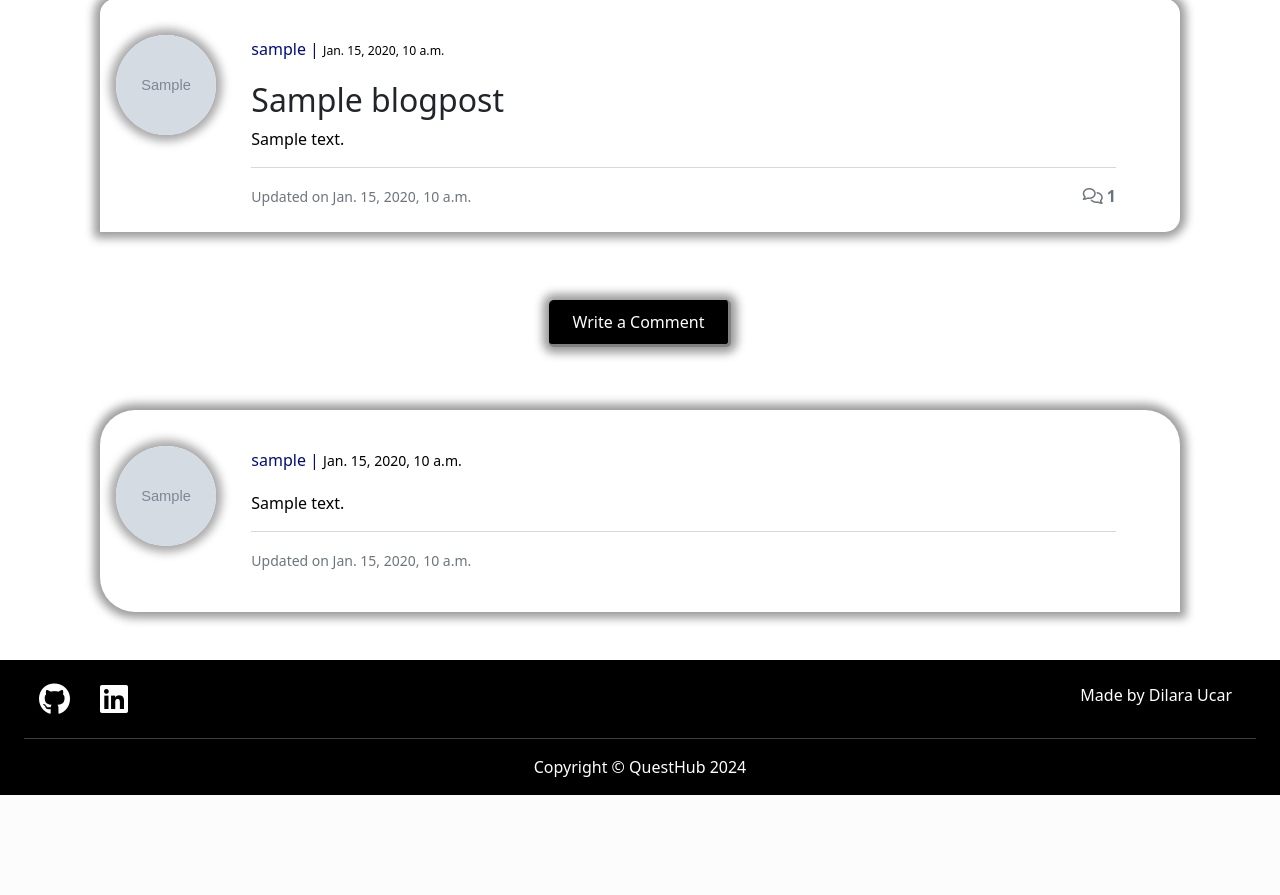
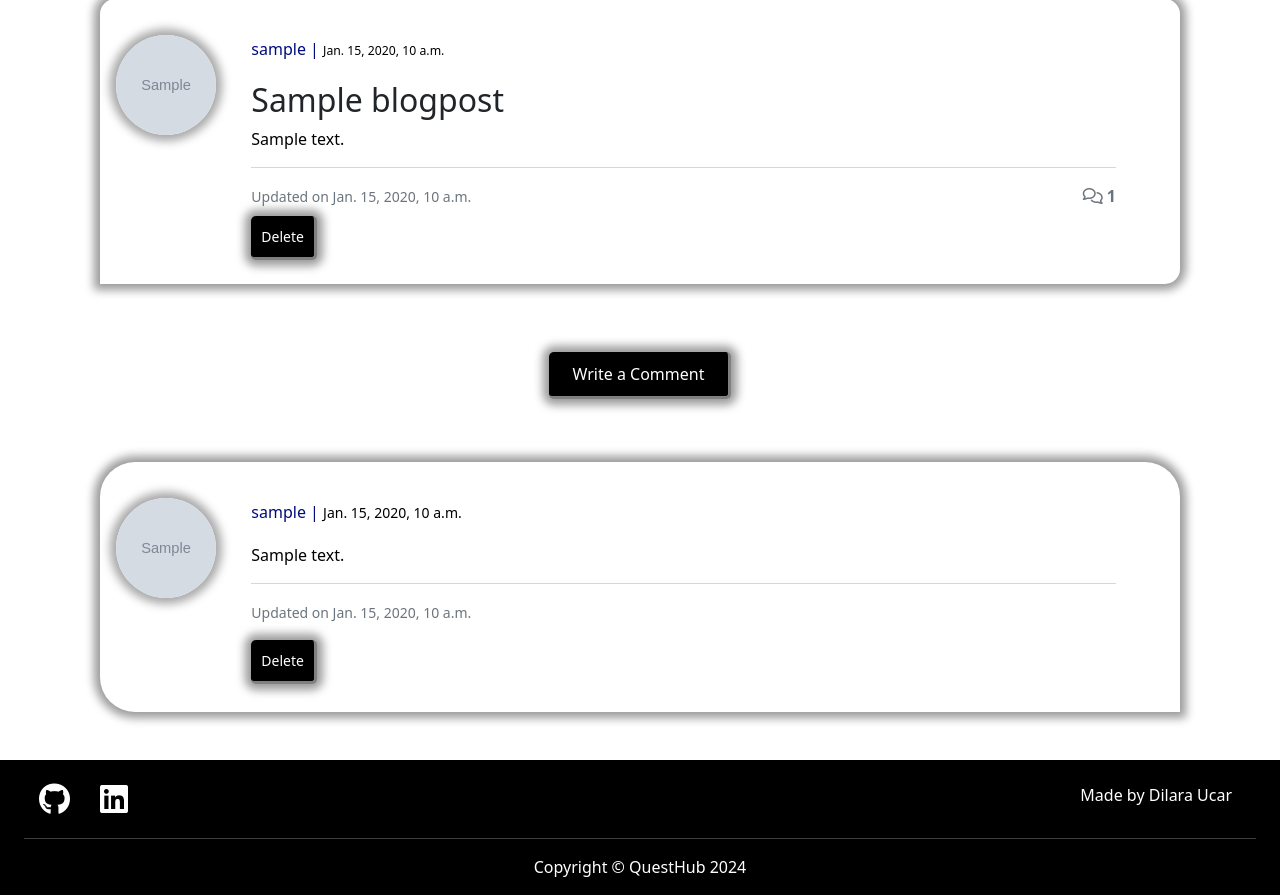
Before and after one commit to DilaraUcar/django-portfolio-project, a Django app: a page that uses templates/base.html in a window 1280 px wide. Shown: the part 219-1114 px from the top of the page. Before the commit the page ends 1014 px from the top, so only its background shows below. Run offline with Django 4.2, Linux system fonts and the light colour scheme; a user stored in the database is signed in; tables that the repository leaves empty hold one stand-in row (values such as "Sample post"); grey boxes marked "Sample" are stand-in pictures; some libraries are stand-ins or nearby versions; some web fonts are replaced.

Commit message:
Added post and comment delete functionality

```diff
--- a/hello_world/templates/hello_world/post_detail.html
+++ b/hello_world/templates/hello_world/post_detail.html
@@ -23,7 +23,8 @@
                     <div class="col-sm-10 col-lg-11 px-3 px-lg-5">
                         <!-- Title, author, time of post -->
                         <p class="text-fade small mb-0 spacing">
-                            <a href="{% url 'profile' post.writer.username %}" class="link-hover font-weight-bold h6 text-fade">
+                            <a href="{% url 'profile' post.writer.username %}"
+                                class="link-hover font-weight-bold h6 text-fade">
                                 {{ post.writer }} |
                             </a>
                             <small>{{ post.created_at }}</small>
@@ -48,6 +49,13 @@
                                             </strong>
                                         </div>
                                     </div>
+                                    {% if user.is_authenticated and post.writer == user %}
+                                    <form method="post" action="{% url 'delete_post' post.id %}" class="pt-2 delete-form">
+                                        {% csrf_token %}
+                                        <button type="button" class="btn btn-danger btn-sm"
+                                            onclick="openDeleteModal()">Delete</button>
+                                    </form>
+                                    {% endif %}
                                 </div>
                             </div>
                         </div>
@@ -57,6 +65,7 @@
         </div>
     </div>
 </div>
+
 <!-- Post a Comment -->
 <div class="container">
     <div class="row">
@@ -113,7 +122,8 @@
                     <div class="col-sm-10 col-lg-11 px-3 px-lg-5">
                         <!-- Comment info (author, time of post) -->
                         <p class="text-fade small mb-0 spacing">
-                            <a href="{% url 'profile' comment.commenter.username %}" class="link-hover font-weight-bold h6 text-fade">
+                            <a href="{% url 'profile' comment.commenter.username %}"
+                                class="link-hover font-weight-bold h6 text-fade">
                                 {{ comment.commenter }} |
                             </a>
                             {{ comment.created_at }}
@@ -127,6 +137,14 @@
                                 <p><small class="text-fade text-muted">Updated on {{ comment.updated_at }}</small>
                                 </p>
                                 {% endif %}
+                                {% if user.is_authenticated and comment.commenter == user %}
+                                <form method="post" action="{% url 'delete_comment' comment.id %}" class="delete-form">
+                                    {% csrf_token %}
+                                    <button type="button" class="btn btn-danger btn-sm" onclick="openDeleteModal()"
+                                        id="delete-comment-btn-{{ comment.id }}">Delete</button>
+
+                                </form>
+                                {% endif %}
                             </div>
                         </div>
                     </div>
@@ -136,7 +154,28 @@
         </div>
     </div>
 </div>
+<!-- Bootstrap Delete Modal Markup -->
+<div class="modal fade" id="deleteModal" tabindex="-1" role="dialog" aria-labelledby="deleteModalLabel"
+    aria-hidden="true">
+    <div class="modal-dialog" role="document">
+        <div class="modal-content">
+            <div class="modal-header">
+                <h5 class="modal-title" id="deleteModalLabel">Confirm Delete</h5>
+                <button type="button" class="close" data-dismiss="modal" aria-label="Close">
+                    <span aria-hidden="true">&times;</span>
+                </button>
+            </div>
+            <div class="modal-body">
+                Are you sure you want to delete this?
+            </div>
+            <div class="modal-footer">
+                <button type="button" class="btn btn-secondary" data-dismiss="modal">Cancel</button>
+                <button type="button" class="btn btn-danger" id="confirmDelete">Delete</button>
+            </div>
+        </div>
+    </div>
 </div>
+
 <!-- JavaScript functions for form -->
 <script>
     function openForm() {
--- a/hello_world/templates/index.html
+++ b/hello_world/templates/index.html
@@ -23,7 +23,7 @@
                 </div>
                 <!-- Post a Thread -->
                 <div class="col-12 col-md-auto d-flex justify-content-center justify-content-md-end mt-2 flex-grow-0">
-                    <button id="posting-button" class="btn btn-primary px-4 mx-auto mx-sm-3 mt-2"
+                    <button id="posting-button" class="btn px-4 mx-auto mx-sm-3 mt-2"
                         style="white-space: nowrap">
                         New Post
                     </button>
--- a/hello_world/urls.py
+++ b/hello_world/urls.py
@@ -8,4 +8,7 @@ urlpatterns = [
     path('<slug:slug>/', views.post_detail, name='post_detail'),
     # Include Django authentication URLs
     path('accounts/', include('django.contrib.auth.urls')),
+    # Add the URL pattern for the post_delete view
+    path('post/<int:post_id>/delete/', views.post_delete, name='delete_post'),
+    path('comment/<int:comment_id>/delete/', views.comment_delete, name='delete_comment'),
 ]
--- a/hello_world/views.py
+++ b/hello_world/views.py
@@ -1,11 +1,13 @@
-from django.shortcuts import render, get_object_or_404, redirect
+from django.shortcuts import render, get_object_or_404, redirect, reverse
 from django.http import HttpResponseRedirect
+from django.contrib.auth.decorators import login_required
 from django.views import generic
 from django.contrib import messages
 from django.db.models import Q
 from .models import BlogPost, Comment
 from .forms import BlogPostForm, CommentForm
 from django.utils.text import slugify
+
 
 class PostList(generic.ListView):
     model = BlogPost
@@ -75,3 +77,31 @@ def post_detail(request, slug):
             "comment_form": comment_form,
         }
     )
+
+
+@login_required
+def post_delete(request, post_id):
+    post = get_object_or_404(BlogPost, id=post_id)
+
+    # Check if the user has permission to delete the post
+    if request.user == post.writer or request.user.is_staff:
+        post.delete()
+        messages.success(request, "Post deleted successfully.")
+    else:
+        messages.error(request, "You don't have permission to delete this post.")
+
+    return redirect('home')  # Redirect to the home page after deletion
+
+
+@login_required
+def comment_delete(request, comment_id):
+    comment = get_object_or_404(Comment, id=comment_id)
+
+    # Check if the user has permission to delete the comment
+    if request.user == comment.commenter or request.user.is_staff:
+        comment.delete()
+        messages.success(request, "Comment deleted successfully.")
+    else:
+        messages.error(request, "You don't have permission to delete this comment.")
+
+    return redirect(request.META.get('HTTP_REFERER', 'home'))
--- /dev/null
+++ b/static/js/comment_post.js
@@ -0,0 +1,25 @@
+// Function to open the delete modal
+function openDeleteModal() {
+  var deleteModal = new bootstrap.Modal(document.getElementById('deleteModal'));
+  deleteModal.show();
+}
+
+// Function to confirm deletion
+function confirmDelete() {
+  // Select the form with the class 'delete-form'
+  var deleteForm = document.querySelector('.delete-form');
+  if (deleteForm) {
+      deleteForm.submit(); // Submit the form
+  } else {
+      console.error("Form element with class 'delete-form' not found.");
+  }
+}
+
+// Ensure the cancel button in the modal hides the modal properly
+document.querySelector('#deleteModal .btn-secondary').addEventListener('click', function() {
+  var deleteModal = bootstrap.Modal.getInstance(document.getElementById('deleteModal'));
+  deleteModal.hide();
+});
+
+// Handle the confirm delete button
+document.getElementById('confirmDelete').addEventListener('click', confirmDelete);
--- a/templates/base.html
+++ b/templates/base.html
@@ -146,6 +146,11 @@
 
     <script src="{% static 'js/script.js' %}"></script>
 
+    <script src="{% static 'js/comment_post.js' %}"></script>
+
+    <!--<script src="{% static 'js/posts.js' %}"></script>-->
+
+
 
 </body>
 
```
Also changed, not shown: static/js/posts.js (added, +9 -0 lines).
